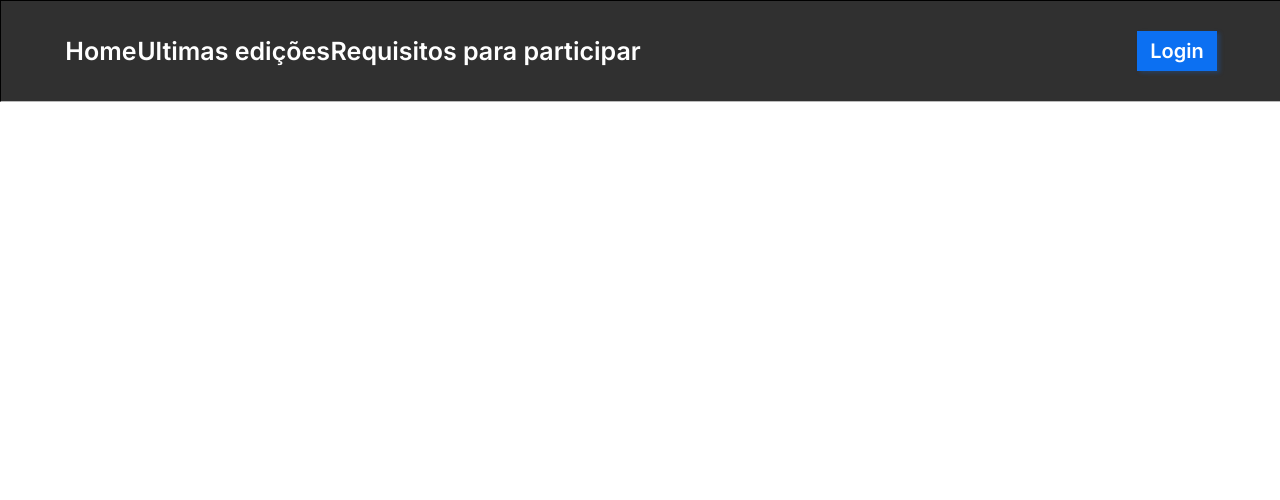
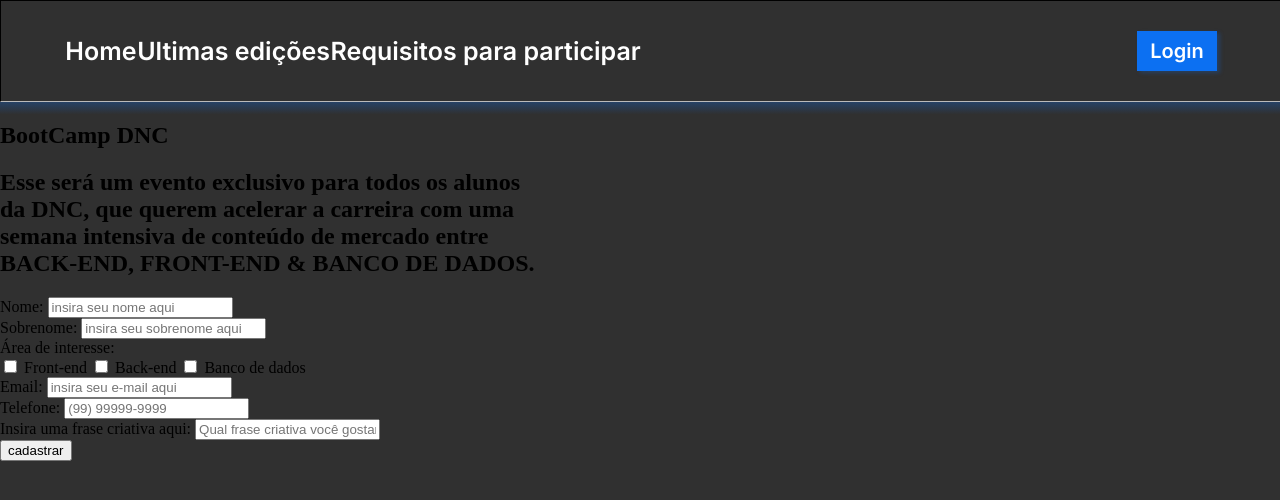
Before and after one commit to pedrovedita/BootCamp-dnc, a plain HTML site: page index.html in a window 1280 px wide. Drawn offline with Linux system fonts and the light colour scheme.

Commit message:
inicio do formulário

```diff
--- a/index.css
+++ b/index.css
@@ -13,6 +13,8 @@
 body{
     margin: 0px; /*margem externa */
     padding: 0px; /*margem interna */
+    background: linear-gradient(180deg, rgba(12,112,242,0.5) 19.91%, rgba(12,112,242, 0) 24.84%), #303030;
+    background-repeat: no-repeat;
 }
 
 #menu{
--- a/index.html
+++ b/index.html
@@ -19,5 +19,60 @@
         </div>
         <button>Login</button>
     </nav>
+
+    <section>
+        <header>
+            <h1>BootCamp DNC</h1>
+
+            <h2>
+                Esse será um evento exclusivo para todos os alunos
+                <br> da <b>DNC</b>, que querem <span class="invert">acelerar a carreira</span> com uma
+                <br> semana intensiva de conteúdo de mercado entre
+                <br> <span class="invert"> BACK-END, FRONT-END & BANCO DE DADOS.</span>
+            </h2>
+        </header>
+        <form action="">
+            <div class="form-group">
+                <label >Nome:</label>
+                <input type="text" placeholder="insira seu nome aqui" required>
+            </div>
+
+            <div class="form-group">
+                <label >Sobrenome:</label>
+                <input type="text" placeholder="insira seu sobrenome aqui" required>
+            </div>
+
+            <div class="form-group">
+                <label >Área de interesse:</label>
+                <div class="checkbox-itens">
+                    <input type="checkbox" value="front">
+                    <label>Front-end</label>
+
+                    <input type="checkbox" value="back">
+                    <label>Back-end</label>
+
+                    <input type="checkbox" value="bd">
+                    <label>Banco de dados</label>
+                </div>
+            </div>
+
+            <div class="form-group">
+                <label >Email:</label>
+                <input type="email" placeholder="insira seu e-mail aqui" required>
+            </div>
+
+            <div class="form-group">
+                <label >Telefone:</label>
+                <input type="text" placeholder="(99) 99999-9999" >
+            </div>
+
+            <div class="form-group">
+                <label >Insira uma frase criativa aqui:</label>
+                <input type="text" placeholder="Qual frase criativa você gostaria de falar? :)" required>
+            </div>
+
+            <input type="submit" value="cadastrar">
+        </form>
+    </section>
 </body>
 </html>
```
